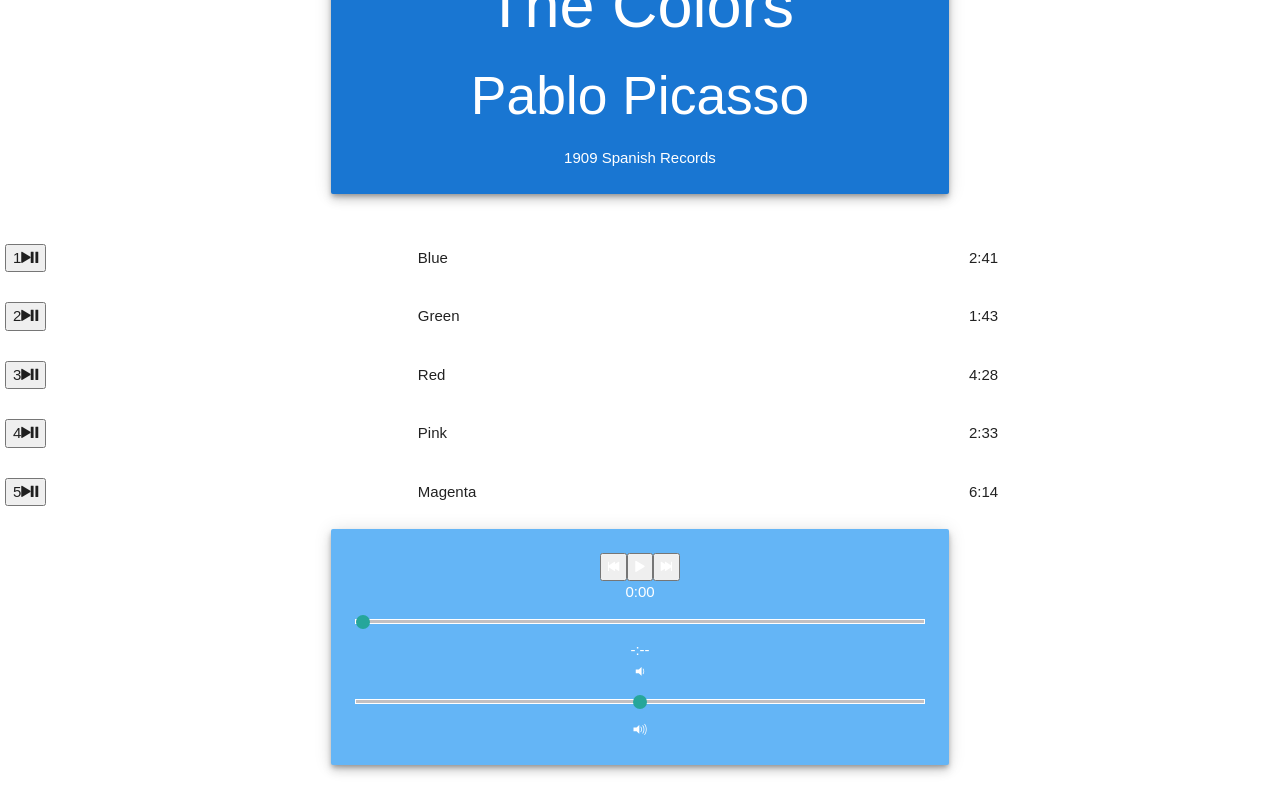
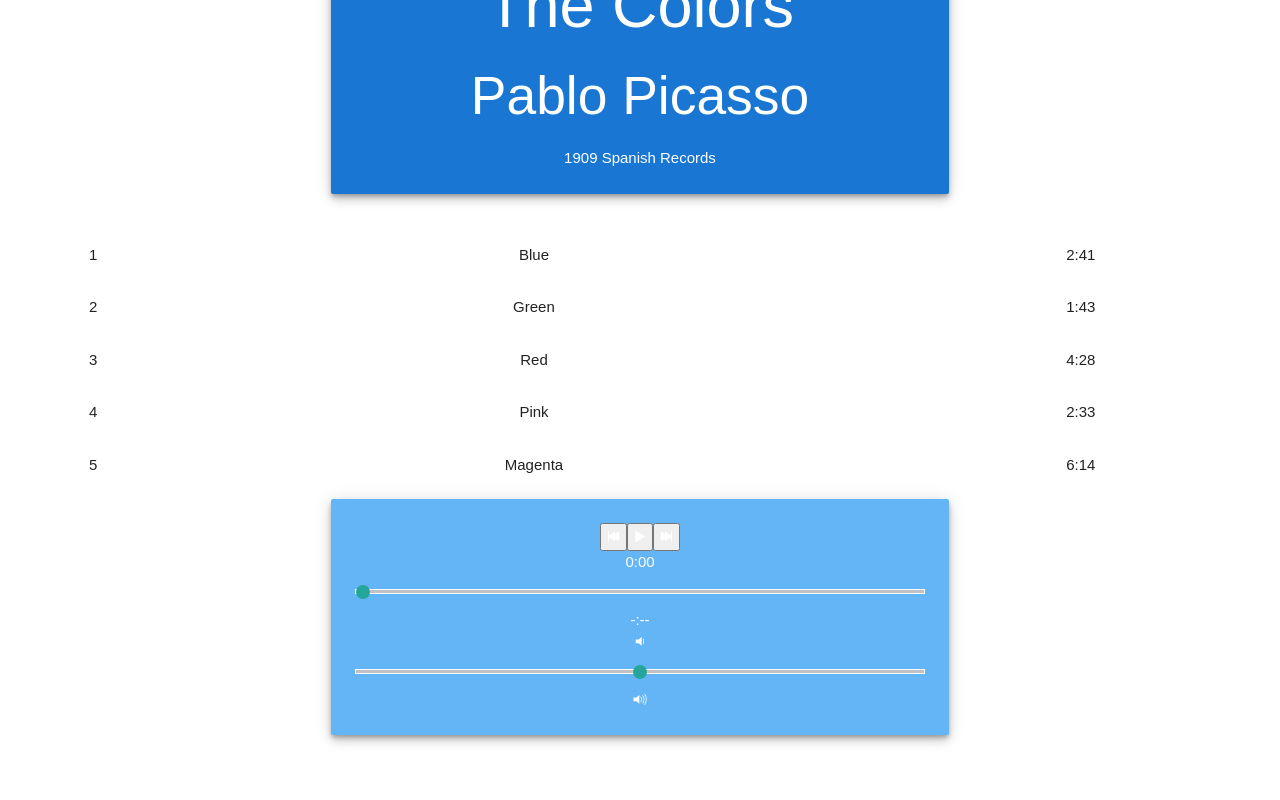
Before and after one commit to bryano1993/bloc-jams-react, a React (Create React App) app: page /album/the-colors in a window 1280 px wide. Shown: the part 817-1617 px from the top of the page. After the commit the page ends 1587 px from the top, so only its background shows below. Built offline with nearby package versions, Linux system fonts and the light colour scheme.

Commit message:
assignment-10-styling:complete

```diff
--- a/src/components/Album.js
+++ b/src/components/Album.js
@@ -16,7 +16,8 @@ class Album extends Component {
       currentTime: 0,
       duration: album.songs[0].duration,
       volume: 0.5,
-      isPlaying: false
+      isPlaying: false,
+      revealPlay: false
     };
 
     this.audioElement = document.createElement("audio");
@@ -140,6 +141,7 @@ class Album extends Component {
   }
 
   render() {
+    const play = this.state.revealPlay;
     return (
       <section>
         <div className="row">
@@ -165,20 +167,44 @@ class Album extends Component {
             </div>
           </div>
         </div>
-        <table className="highlight">
+        <table className="highlight centered">
           <tbody className="album">
             {this.state.album.songs.map((song, index) => (
-              <tr
-                className="song"
-                key={index}
-                onClick={() => this.handleSongClick(song)}
-              >
-                <td className="song-actions">
-                  <button>
-                    <span className="song-number">{index + 1}</span>
-                    <span className="ion-play" />
-                    <span className="ion-pause" />
-                  </button>
+              <tr className="song" key={index}>
+                <td
+                  className="song-actions"
+                  onMouseOver={() =>
+                    this.setState({ currentSong: null, revealPlay: true })
+                  }
+                >
+                  {play ? (
+                    <span
+                      onClick={() => this.handleSongClick(song)}
+                      mouseEnter={() =>
+                        this.setState({ currentSong: null, revealPlay: true })
+                      }
+                      mouseLeave={() =>
+                        this.setState({ currentSong: null, revealPlay: false })
+                      }
+                      className={
+                        this.state.currentSong === song && this.state.isPlaying
+                          ? "ion-pause"
+                          : "ion-play"
+                      }
+                    />
+                  ) : (
+                    <span
+                      onClick={() => this.handleSongClick(song)}
+                      mouseEnter={() =>
+                        this.setState({ currentSong: null, play: true })
+                      }
+                      mouseLeave={() =>
+                        this.setState({ currentSong: null, play: true })
+                      }
+                    >
+                      {index + 1}
+                    </span>
+                  )}
                 </td>
                 <td className="song-title">{song.title}</td>
                 <td className="song-duration">
--- a/src/components/Landing.js
+++ b/src/components/Landing.js
@@ -18,8 +18,10 @@ const Landing = () => (
                 The world is full of music; why should you have to listen to
                 music that someone else chose?
               </p>
+
               <h2>Unlimited, streaming, ad-free</h2>
               <p>No arbitrary limits. No distractions.</p>
+
               <h2>Mobile enabled</h2>
               <p>
                 Listen to your music on the go. This streaming service is
--- a/src/index.css
+++ b/src/index.css
@@ -3,3 +3,7 @@ body {
   padding: 0;
   font-family: sans-serif;
 }
+
+span.thumb.active {
+  display: none;
+}
```
